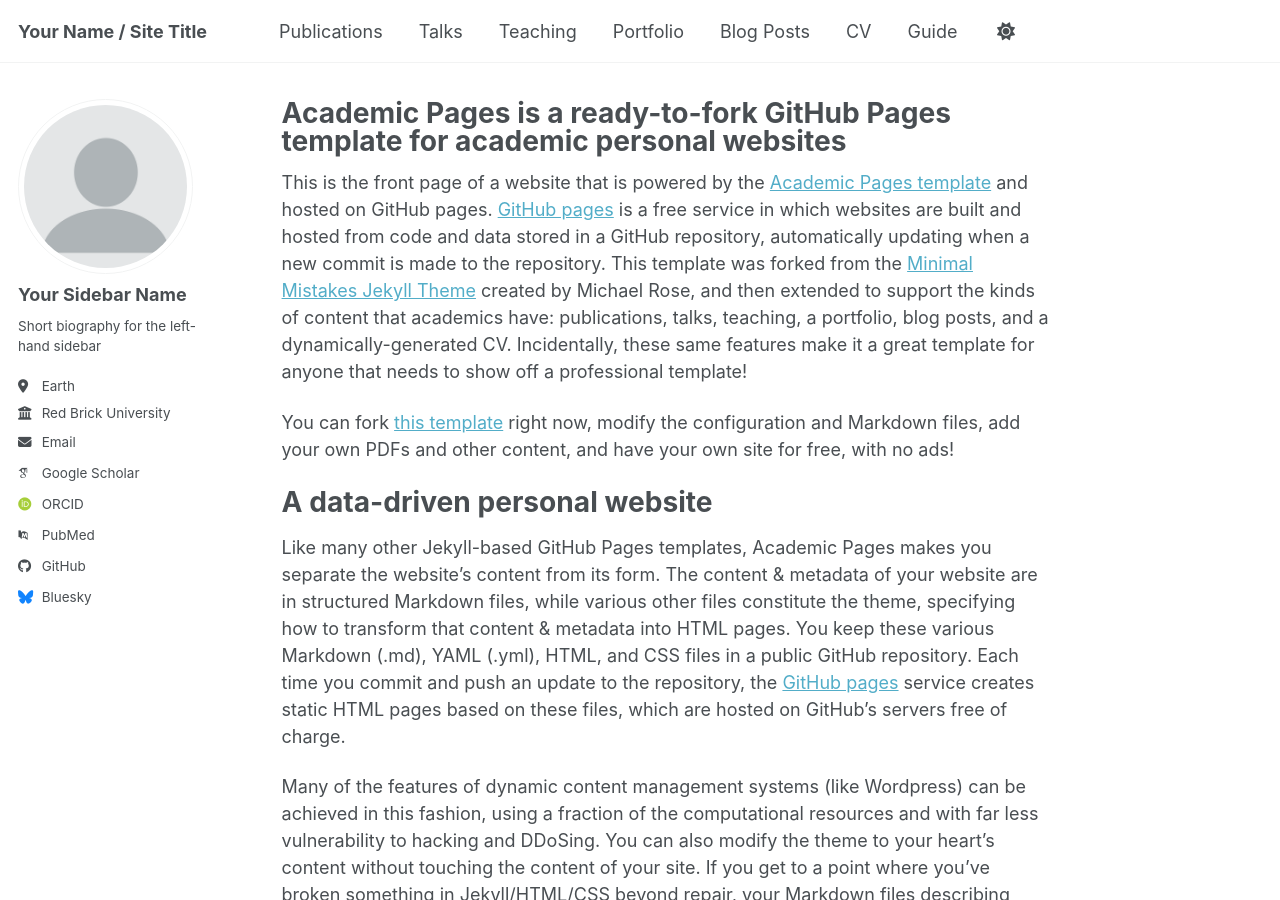
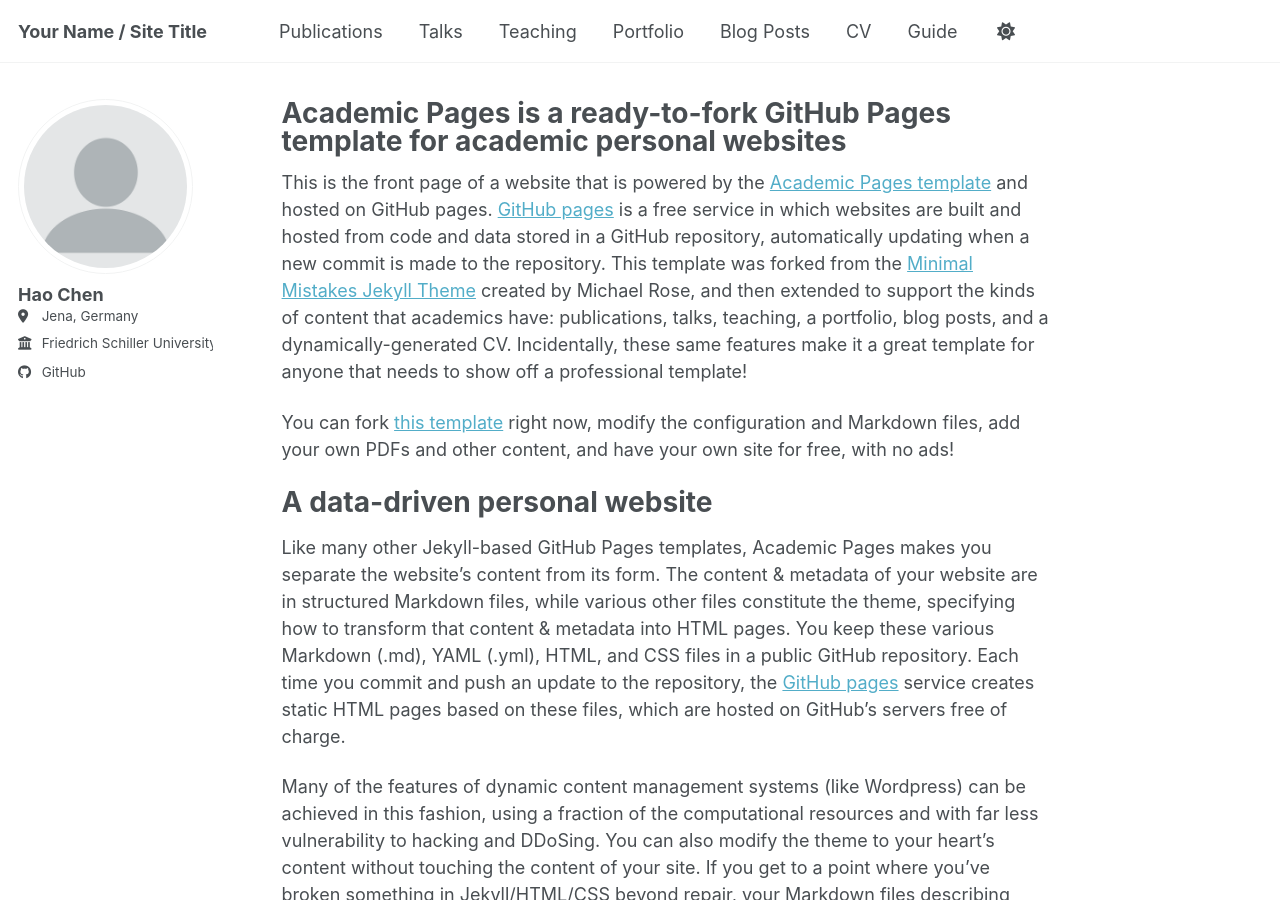
Before and after one commit to HaoPhotonics/HaoPhotonics.github.io, a Jekyll site: the page built from _pages/about.md, in a window 1280 px wide and 900 px high. Built offline with Jekyll 4.4.1, drawn with Linux system fonts in a browser that asks for light colours; some web fonts are replaced; a script bundle is joined from its source files by our own code; library files that are not in the unit come from our copies.

Commit message:
Update _config.yml

```diff
--- a/_config.yml
+++ b/_config.yml
@@ -24,24 +24,24 @@
 author:
   # Biographic information
   avatar           : "profile.png"
-  name             : "Your Sidebar Name"
+  name             : "Hao Chen"
   pronouns         : # example: "she/her"
-  bio              : "Short biography for the left-hand sidebar"
-  location         : "Earth"
-  employer         : "Red Brick University"
+  bio              : # "Short biography for the left-hand sidebar"
+  location         : "Jena, Germany"
+  employer         : "Friedrich Schiller University Jena"
   uri              : # URL
-  email            : "none@example.org"
+  email            : # "@"
 
   # Academic websites
   academia         : # URL
   arxiv            : # URL - Update with the correct link to your profile
-  googlescholar    : "https://scholar.google.com/citations?user=PS_CX0AAAAAJ"
+  googlescholar    : # "https://scholar.google.com/citations?user=PS_CX0AAAAAJ"
   inspire-hep      : # URL
   impactstory      : # URL
-  orcid            : "https://orcid.org/yourorcidurl"
+  orcid            : # "https://orcid.org/yourorcidurl"
   semantic         : # URL
   ssrn             : # URL
-  pubmed           : "https://www.ncbi.nlm.nih.gov/pubmed/?term=john+snow"
+  pubmed           : # "https://www.ncbi.nlm.nih.gov/pubmed/?term=john+snow"
   researchgate     : # URL
   scopus           : # URL
   zotero           : # URL
@@ -51,13 +51,13 @@
   bitbucket        : # Username - Update with your username on the site
   codepen          : # Username
   dribbble         : # Username
-  github           : "academicpages"
+  github           : "HaoPhotonics.github"
   kaggle           : # Username
   stackoverflow    : # User number or user number and name (i.e., use "1" or "1/jeff-atwood")
 
   # Social media
   artstation       : # Username
-  bluesky          : "bsky.app" # Replace this with you Bluesky username
+  bluesky          : # "bsky.app" # Replace this with you Bluesky username
   facebook         : # Username
   flickr           : # Username
   foursquare       : # Username
```
